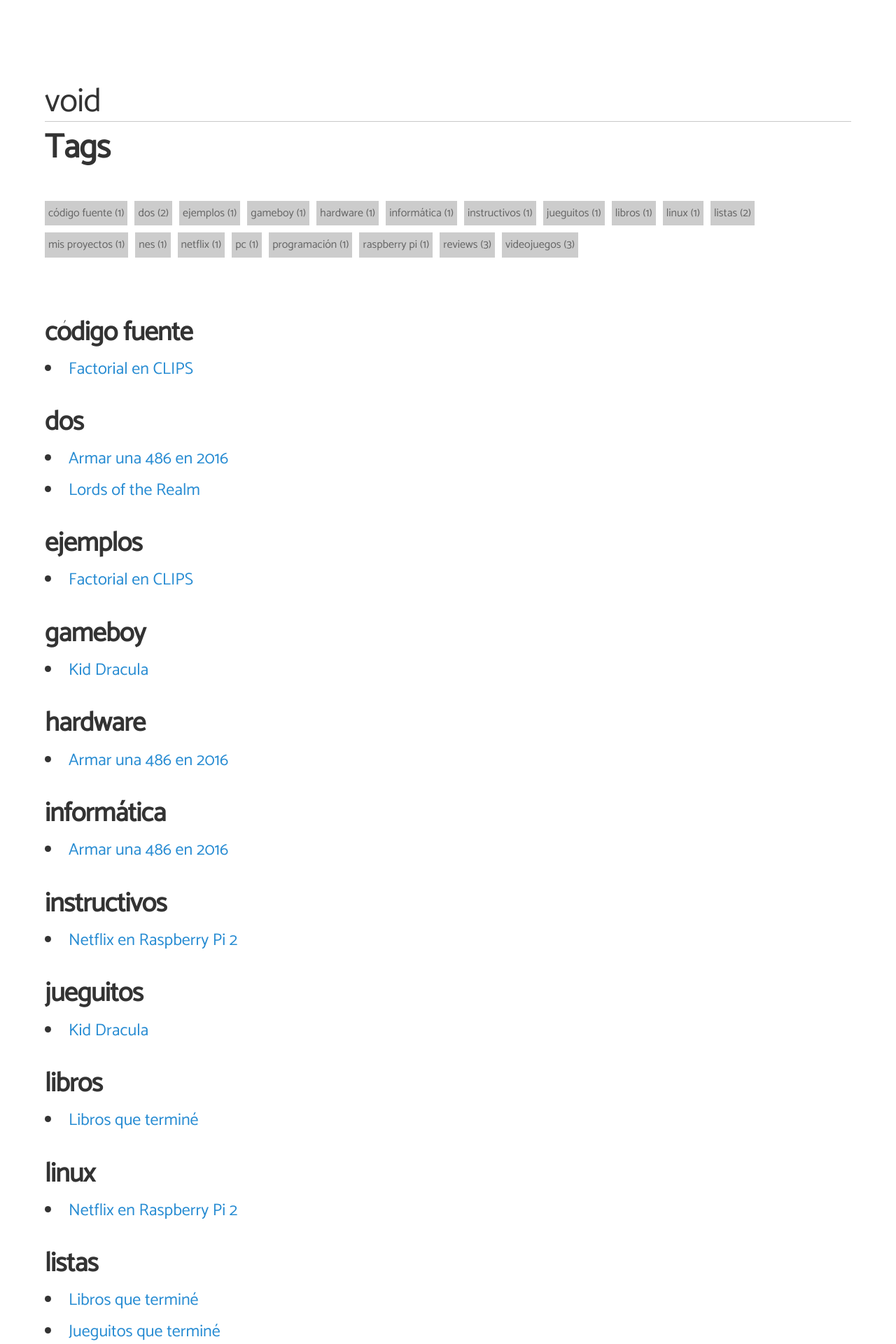
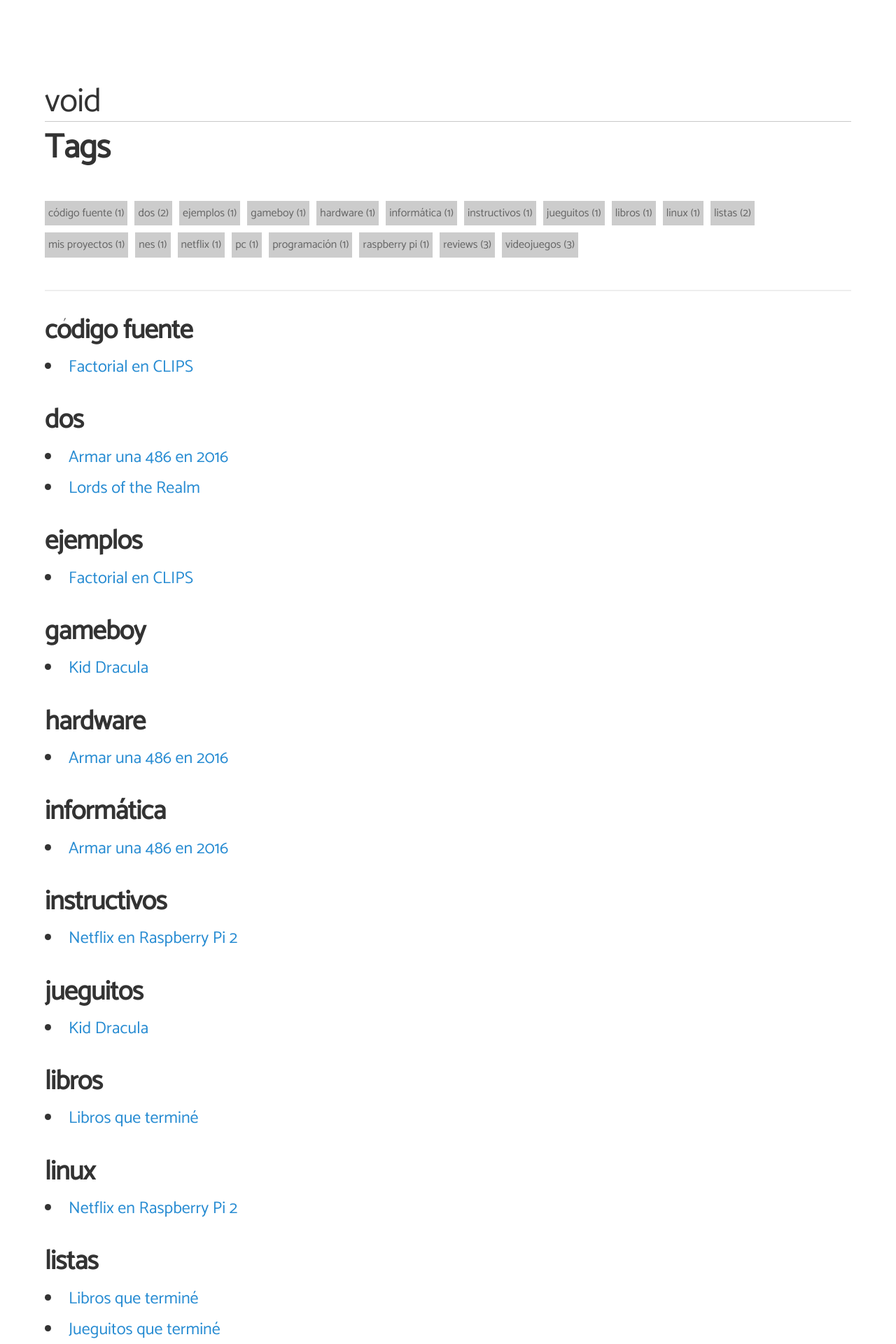
Before and after one commit to angelsimon/angelsimon.github.io, a Jekyll site: the page built from tags.html, in a window 1280 px wide. Shown: the top 1920 px of the page at 70% size. Built offline with Jekyll 4.4.1, drawn with Linux system fonts in a browser that asks for light colours; nearby versions of some CDN libraries.

Commit message:
Update tags.html

```diff
--- a/tags.html
+++ b/tags.html
@@ -14,7 +14,7 @@ permalink: /tags/
         <span>({{ site.tags[this_word].size }})</span></a>
   {% endunless %}{% endfor %}
 </div>
-<br><br>
+<hr/>
 <!-- Posts by Tag -->
 <div>
   {% for item in (0..site.tags.size) %}{% unless forloop.last %}
```
